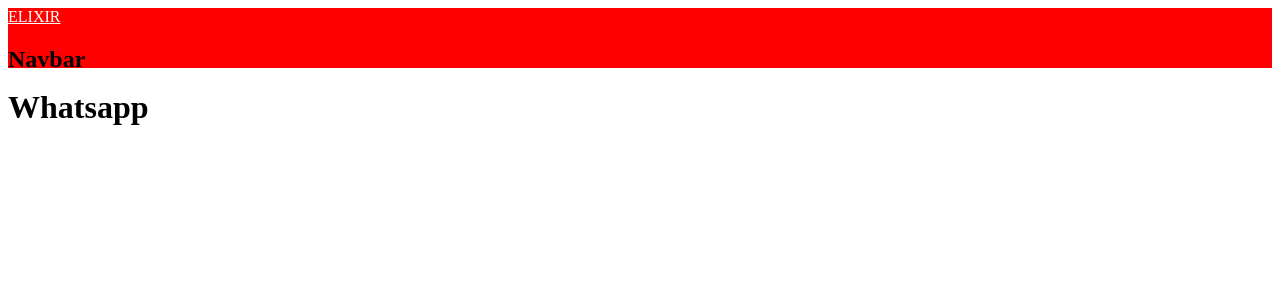
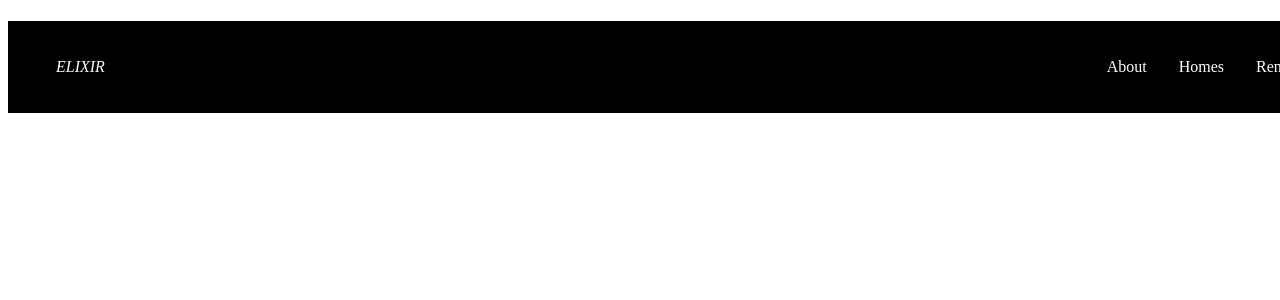
Before and after one commit to yoga1234/react-real-estate-v1, a React (Create React App) app: page / in a window 1280 px wide. Shown: the top 300 px of the page. Built offline with nearby package versions, Linux system fonts and the light colour scheme.

Commit message:
adding reusable button

```diff
--- /dev/null
+++ b/src/components/Button.js
@@ -0,0 +1,6 @@
+import styled from "styled-components";
+import { Link } from "react-router-dom";
+
+export const Button = styled(Link)`
+  background: ${({ primary }) => (primary ? "#000d1a" : "#CD853F")};
+`;
--- a/src/components/Navbar.js
+++ b/src/components/Navbar.js
@@ -1,27 +1,57 @@
 import React from "react";
-import styled from "styled-components";
+import styled, { css } from "styled-components/macro";
 import { Link } from "react-router-dom";
+import { menuData } from "../data/MenuData";
 
 const Nav = styled.nav`
   height: 60px;
-  background: red;
+  display: flex;
+  justify-content: space-between;
+  padding: 1rem 2rem;
+  z-index: 100;
+  position: fixed;
+  width: 100%;
+  background: #000;
+`;
+
+const NavLink = css`
+  color: #fff;
+  display: flex;
+  align-items: center;
+  padding: 0 1rem;
+  height: 100%;
+  cursor: pointer;
+  text-decoration: none;
 `;
 
 const Logo = styled(Link)`
-  color: #fff;
+  ${NavLink}
+  font-style: italic;
 `;
 
 const MenuBars = styled.i``;
 
-const NavMenu = styled.div``;
+const NavMenu = styled.div`
+  display: flex;
+  align-items: center;
+`;
+
+const NavMenuLinks = styled(Link)`
+  ${NavLink}
+`;
 
 const Navbar = () => {
   return (
     <Nav>
-      <Logo>ELIXIR</Logo>
+      <Logo to="/">ELIXIR</Logo>
       <MenuBars />
-      <NavMenu></NavMenu>
-      <h1>Navbar</h1>
+      <NavMenu>
+        {menuData.map((item, index) => (
+          <NavMenuLinks to={item.link} key={index}>
+            {item.title}
+          </NavMenuLinks>
+        ))}
+      </NavMenu>
     </Nav>
   );
 };
```
